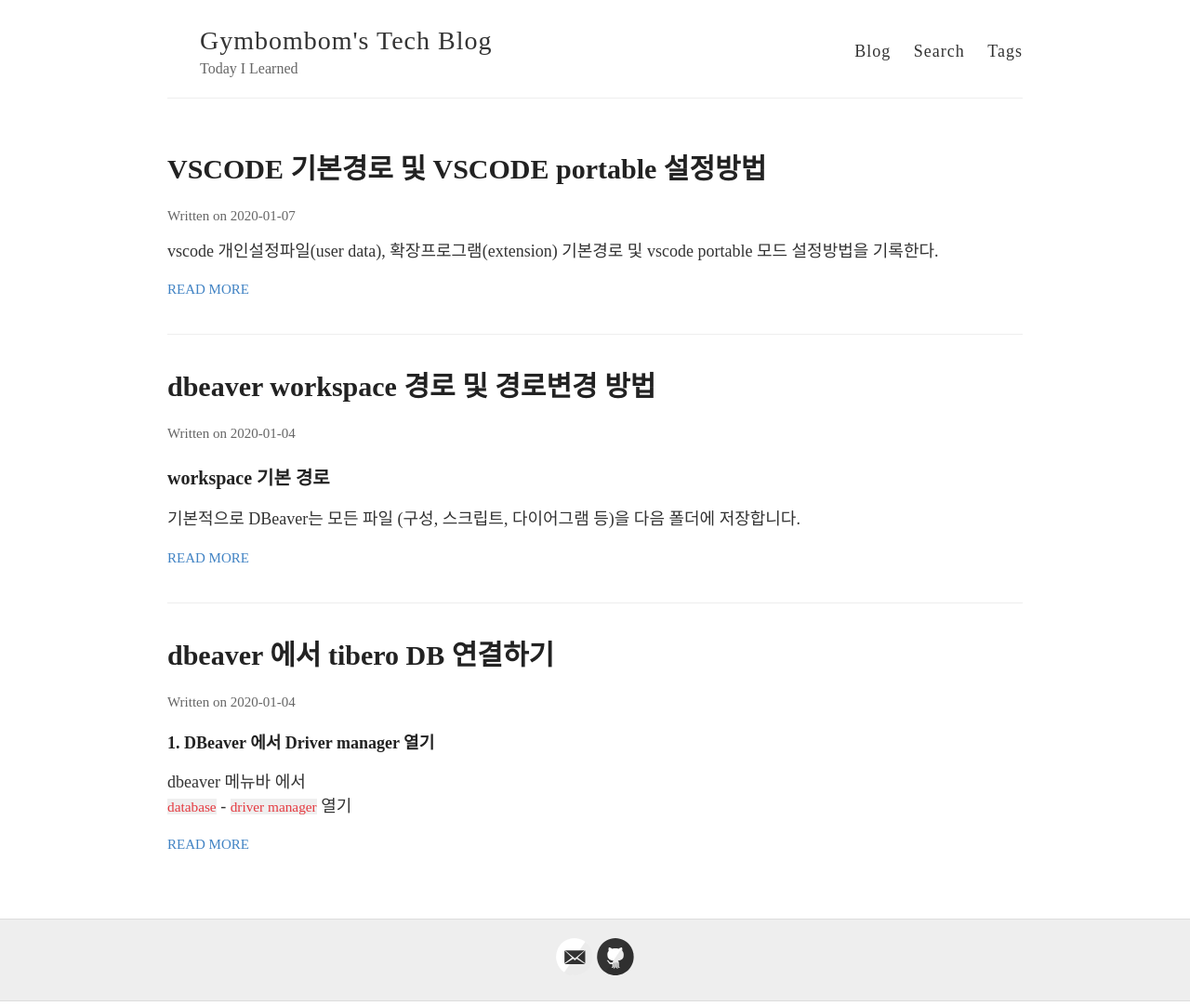
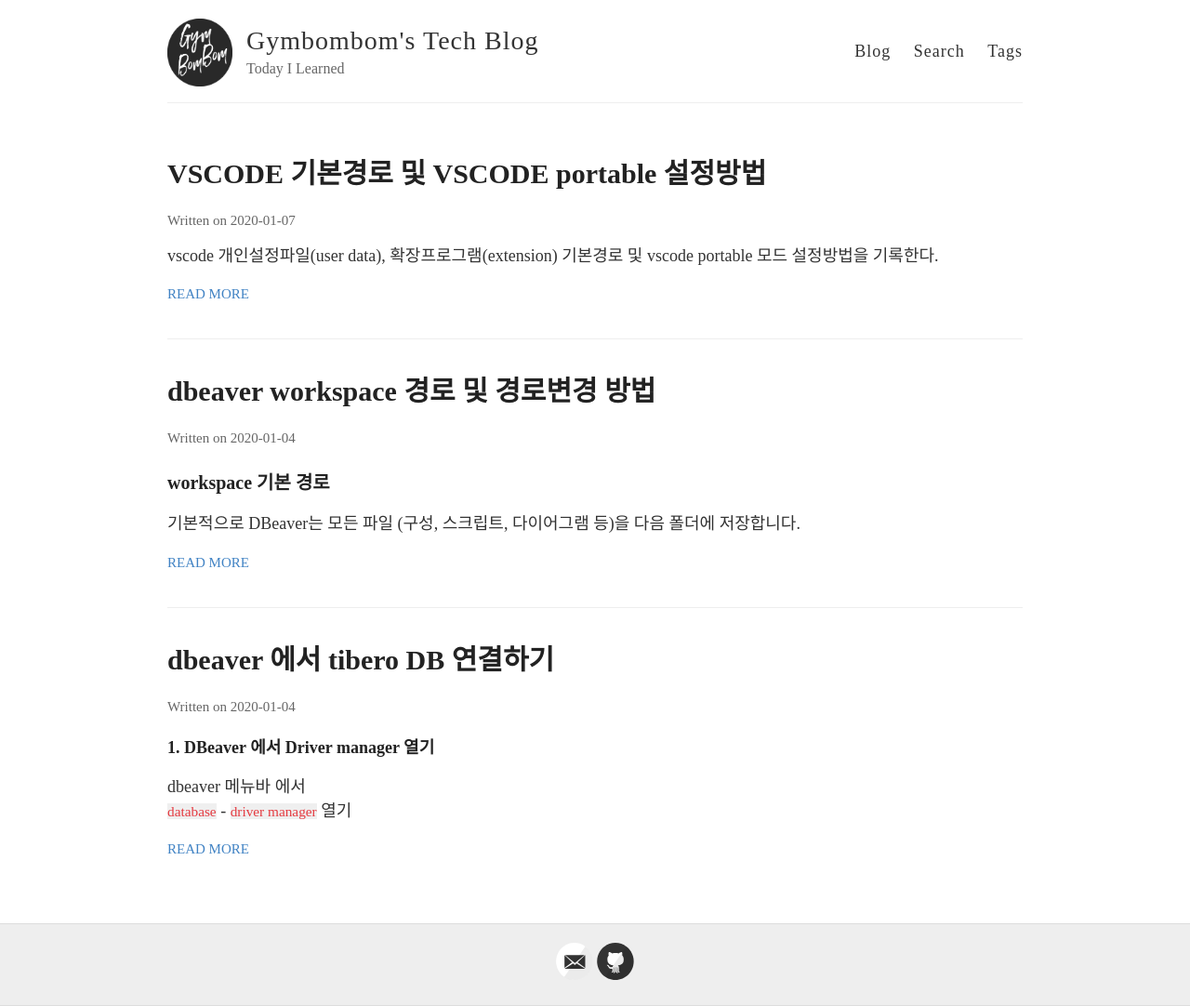
Before and after one commit to jaeheon209/gymbombom.github.io, a Jekyll site: the page built from index.html, in a window 1280 px wide. Shown: the whole page at 93% size. Built offline with Jekyll 4.4.1, drawn with Linux system fonts in a browser that asks for light colours; nearby versions of some CDN libraries; some web fonts are replaced; the list of posts is cut into pages by our own code.

Commit message:
logo 추가

```diff
--- a/_config.yml
+++ b/_config.yml
@@ -9,7 +9,7 @@
 description: Today I Learned
 
 # URL of your avatar or profile pic (you could use your GitHub profile pic)
-#avatar: https://raw.githubusercontent.com/barryclark/jekyll-now/master/images/jekyll-logo.png
+avatar: /images/logo.png
 
 #
 # Flags below are optional
--- a/_layouts/default.html
+++ b/_layouts/default.html
@@ -22,8 +22,7 @@
     <div class="wrapper-masthead">
       <div class="container">
         <header class="masthead clearfix">
-          <a href="{{ site.baseurl }}/" class="site-avatar"> </a>
-            <!-- <img src="{{ site.avatar }}" /> -->
+          <a href="{{ site.baseurl }}/" class="site-avatar"> <img src="{{ site.avatar }}" /> </a>
 
           <div class="site-info">
             <h1 class="site-name"><a href="{{ site.baseurl }}/">{{ site.name }}</a></h1>
--- a/style.scss
+++ b/style.scss
@@ -169,8 +169,8 @@
 
 .site-avatar {
   float: left;
-  width: 20px;
-  height: 20px;
+  width: 70px;
+  height: 70px;
   margin-right: 15px;
 
   @include mobile {
```
Also changed, not shown: images/logo.png (added).
